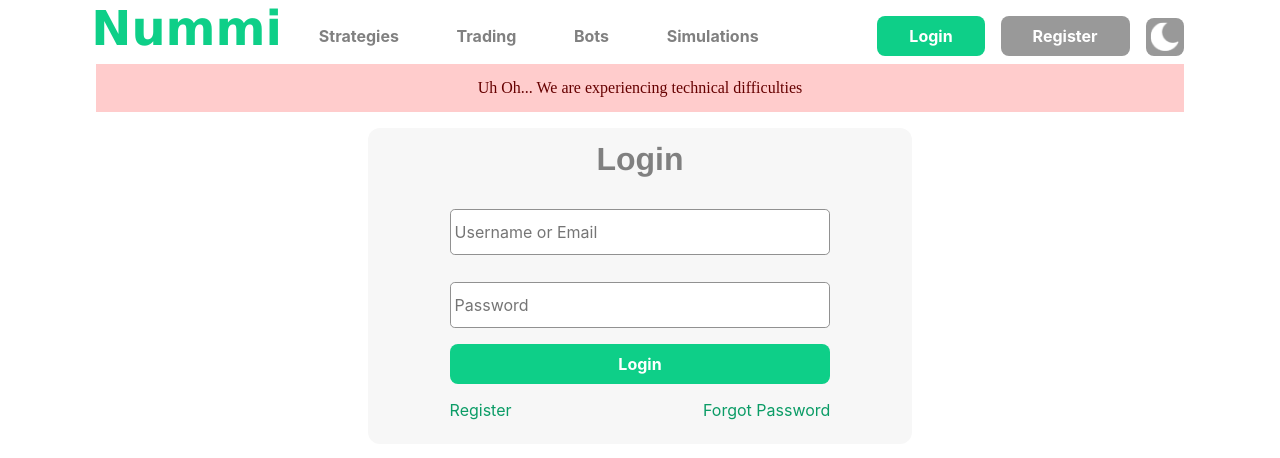
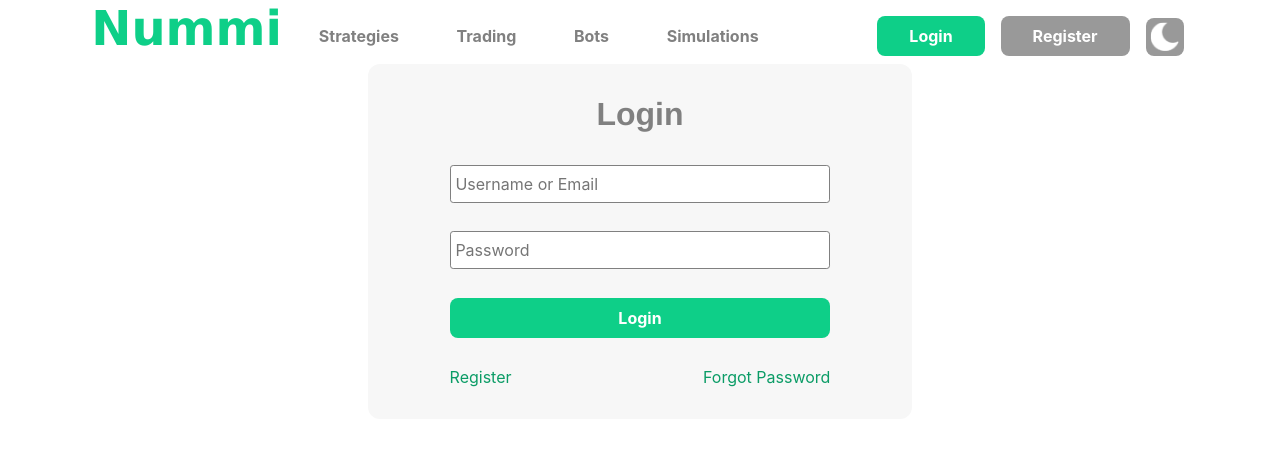
Before and after one commit to bmartin5263/Nummi-UI, a Next.js app: page /login in a window 1280 px wide. Shown: the top 458 px of the page. Built offline with nearby package versions, Linux system fonts and the light colour scheme.

Commit message:
redesign login

```diff
--- a/components/centerBox.js
+++ /dev/null
@@ -1,12 +0,0 @@
-import Head from 'next/head';
-import Navigation from './navigation';
-import { useContext } from "react";
-import ThemeContext from './themeContext'
-
-export default function CenterBox({ children }) {
-  return (
-    <div className='center-box'>
-      {children}
-    </div>
-  );
-}
--- /dev/null
+++ b/components/textField.js
@@ -0,0 +1,59 @@
+import styles from 'styles/textField.module.scss'
+import useLog from '../hooks/useLog';
+import { useState } from 'react';
+
+function TextField({name, warning, type, className}) {
+  const log = useLog("TextField");
+  const [text, setText] = useState("");
+
+  const defaultStyle = {
+    'display': 'flex',
+    'flex-wrap': 'wrap',
+    'width': '100%'
+  };
+
+  const warningClass = getWarningClass(text, warning);
+  const titleClass = getTitleClass(text);
+
+  const handleChange = (event) => {
+    let value = event.target.value;
+    setText(value);
+  }
+
+  return (
+    <div className={"TextBox " + className}>
+      <div style={defaultStyle}>
+        <p className={titleClass}>{name}</p>
+        <p className={warningClass}>{warning}</p>
+      </div>
+      <div style={defaultStyle}>
+        <input
+          className={styles.textBox}
+          id={name}
+          name={name}
+          type={type ?? "text"}
+          placeholder={name}
+          onChange={handleChange}
+        />
+      </div>
+    </div>
+  );
+}
+
+function getWarningClass(text, warning) {
+  const classes = [styles.headerText, styles.errorText];
+  if (!text && warning) {
+    classes.push(styles.headerTextHidden);
+  }
+  return classes.join(" ");
+}
+
+function getTitleClass(text) {
+  const classes = [styles.headerText, styles.labelText];
+  if (!text) {
+    classes.push(styles.headerTextHidden);
+  }
+  return classes.join(" ");
+}
+
+export default TextField;
--- a/pages/login/index.js
+++ b/pages/login/index.js
@@ -2,44 +2,35 @@ import Head from 'next/head';
 import Layout from '../../components/layout';
 
 import React, { useState } from 'react'
-import CenterBox from '../../components/centerBox';
 import Banner from '../../components/banner';
 import Link from 'next/link';
+import TextField from '../../components/textField';
+import styles from 'styles/login.module.scss';
+
+function RowBreak({height}) {
+  return <div className='row-break' style={{'height': height}}/>;
+}
 
 function LoginPage() {
-  const [isHidden, setIsHidden] = useState(true);
-
-  const toggleIsHidden = () => {
-    setIsHidden(!isHidden);
-  }
-
-  const hiddenTextClass = isHidden ? "hidden-text" : "hidden-text hidden-text-shown";
-
   return (
     <>
       <Head>
         <title>Login to Nummi</title>
       </Head>
-      <Banner className="banner-error" text="Uh Oh... We are experiencing technical difficulties"/>
-      <div className='center-box'>
-        <h1 id="center-box-title">Login</h1>
-        <div className='row-break'></div>
-        <div className='grp'>
-          <span className={hiddenTextClass}>Username</span>
-          <span className={hiddenTextClass + " hidden-text-bad left-margin"}>Username is taken</span>
+      <div id={styles.form} className='form-box'>
+        <h1>Login</h1>
+        <RowBreak height={".8em"}/>
+        <TextField className={styles.textField} name="Username or Email"/>
+        <RowBreak height={".6em"}/>
+        <TextField className={styles.textField} name="Password" warning="Password must contain at least 1 upper-case letter" type="password"/>
+        <RowBreak height={"1.8em"}/>
+        <button id={styles.loginButton} class="button button-primary">Login</button>
+        <RowBreak height={"1.8em"}/>
+        <div className={styles.linkGroup}>
+          <Link href="/register" id={styles.registerButton} className='inline'>Register</Link>
+          <Link href="/forgot-password" id={styles.forgotPasswordButton} className='inline'>Forgot Password</Link>
         </div>
-        <input id="username" name="username" type="text" placeholder="Username or Email" />
-        <div className='grp'>
-          <span className={hiddenTextClass}>Password</span>
-        </div>
-        <input id="password" name="password" type="password" placeholder="Password" />
-        <div className='row-break'></div>
-        <button id="do-login-button" class="button button-primary" onClick={toggleIsHidden}>Login</button>
-        <div className='row-break'></div>
-        <div id="link-group">
-          <Link href="/register" className='inline'>Register</Link>
-          <Link href="/forgot-password" id='forgot-password' className='inline'>Forgot Password</Link>
-        </div>
+        <RowBreak/>
       </div>
     </>
   );
--- a/styles/globals.scss
+++ b/styles/globals.scss
@@ -39,10 +39,8 @@ h1 {
   color: $dark-gray;
 }
 
-h1 {
-  font-family: Helvetica, monospace;
-  transition-duration: 0.4s;
-  color: $dark-gray;
+.dark h1 {
+  color: $lightest-gray;
 }
 
 a.inline {
@@ -64,17 +62,14 @@ a.inline:hover {
 }
 
 input {
-  font-size: 16px;
-}
-
-input {
   display: block;
-  border-radius: .3em;
+  border-radius: .2em;
   font-size: 16px;
   border: 1px solid #919191;
   color: black;
-  padding: 12px 4px;
+  padding: .5em .3em;
   transition-duration: 0.4s;
+  width: 200px;
 }
 
 .dark input {
@@ -89,6 +84,10 @@ nav {
   align-items: flex-end;
   margin-bottom: .5em;
   // background-color: #003265;
+}
+
+.row-break {
+  flex-basis: 100%;
 }
 
 /*
@@ -218,94 +217,36 @@ nav {
 
  /*
  * =============================
- * ------- CENTER BOX ----------
+ * --------- FORM BOX ----------
  * =============================
  */
 
-.center-box {
+ .form-box {
   display: flex;
   flex-wrap: wrap;
+
   width: 50%;
   margin: 0 auto;
-  padding-bottom: 1em;
   border-radius: 12px;
   transition-duration: 0.4s;
   background-color: $white-gray;
-}
+ }
 
-#center-box-title {
+// .form-box .TextField {
+//   margin: 0 auto;
+//   width: 70%;
+//  }
+
+ .form-box h1 {
+  width: 100%;
   text-align: center;
-  margin: .4em auto;
-}
+ }
 
-.row-break {
-  flex-basis: 100%;
-  height: 10;
-}
 
-.dark .center-box {
+.dark .form-box {
   background-color: $division-gray;
 }
 
-.dark .center-box h1 {
-  color: $lightest-gray;
-}
-
-.center-box input {
-  width: 70%;
-  margin: 0em auto .5em auto;
-}
-
-.dark .center-box input {
-  background-color: #1A1A1A;
-  color: white;
-}
-
-#do-login-button {
-  width: 70%;
-  margin: .5em auto;
-}
-
-#link-group {
-  margin: .5em auto;
-  width: 70%;
-  display: flex;
-}
-
-#forgot-password {
-  margin-left: auto;
-}
-
-.grp {
-  display: flex;
-  width: 70%;
-  margin: 0 auto;
-}
-
-.hidden-text {
-  font-size: .8em;
-  transition-duration: .2s;
-  margin-bottom: .3em;
-  margin-left: .3em;
-  transition-duration: .2s;
-  position: relative;
-  top: .7em;
-  color: $lighter-gray;
-  opacity: 0%;
-}
-
-.left-margin {
-  margin-left: auto;
-}
-
-.hidden-text-shown {
-  top: 0;
-  opacity: 100%;
-}
-
-.hidden-text-bad {
-  color: lightcoral;
-}
 
 @media screen and (max-width: 1200px) {
   .content {
@@ -314,3 +255,11 @@ nav {
     margin: 0 auto;
   }
 }
+
+@media screen and (max-width: 700px) {
+  .form-box {
+    transition: width .2s;
+    width: 95%;
+    margin: 0 auto;
+  }
+}
--- a/styles/login.module.scss
+++ b/styles/login.module.scss
@@ -0,0 +1,23 @@
+#form {
+  padding: 2em 0;
+}
+
+.textField {
+  margin: 0 auto;
+  width: 70%;
+}
+
+#loginButton {
+  margin: 0 auto;
+  width: 70%;
+}
+
+.linkGroup {
+  margin: 0 auto;
+  width: 70%;
+  display: flex;
+}
+
+#forgotPasswordButton {
+  margin-left: auto;
+}
--- /dev/null
+++ b/styles/textField.module.scss
@@ -0,0 +1,45 @@
+@use 'variables' as *;
+
+.headerText {
+  font-size: .8em;
+  margin-bottom: .3em;
+  margin-left: .3em;
+  transition-duration: .2s;
+  position: relative;
+  top: 0;
+}
+
+.labelText {
+  color: $darkest-gray;
+}
+
+:global(.dark) .labelText {
+  color: $lightest-gray;
+}
+
+.errorText {
+  color: $red;
+  margin-left: auto;
+}
+
+.textBox {
+  border-color: $dark-gray;
+  width: 100%;
+}
+
+:global(.dark) .textBox {
+  border-color: $light-gray;
+}
+
+.textBoxError {
+  border-color: $red;
+}
+
+.textBoxError {
+  border-color: $light-red;
+}
+
+.headerTextHidden {
+  top: .6em;
+  opacity: 0%;
+}
--- a/styles/variables.scss
+++ b/styles/variables.scss
@@ -19,6 +19,9 @@ $green: #0ECF88;
 $dark-green: #0DBA7A;
 $darker-green: #0B9C66;
 $darkest-green: #08784E;
+
+$light-red: #FF8F8F;
+$red: #FF6666;
 
 // Primary Colors
 
```
